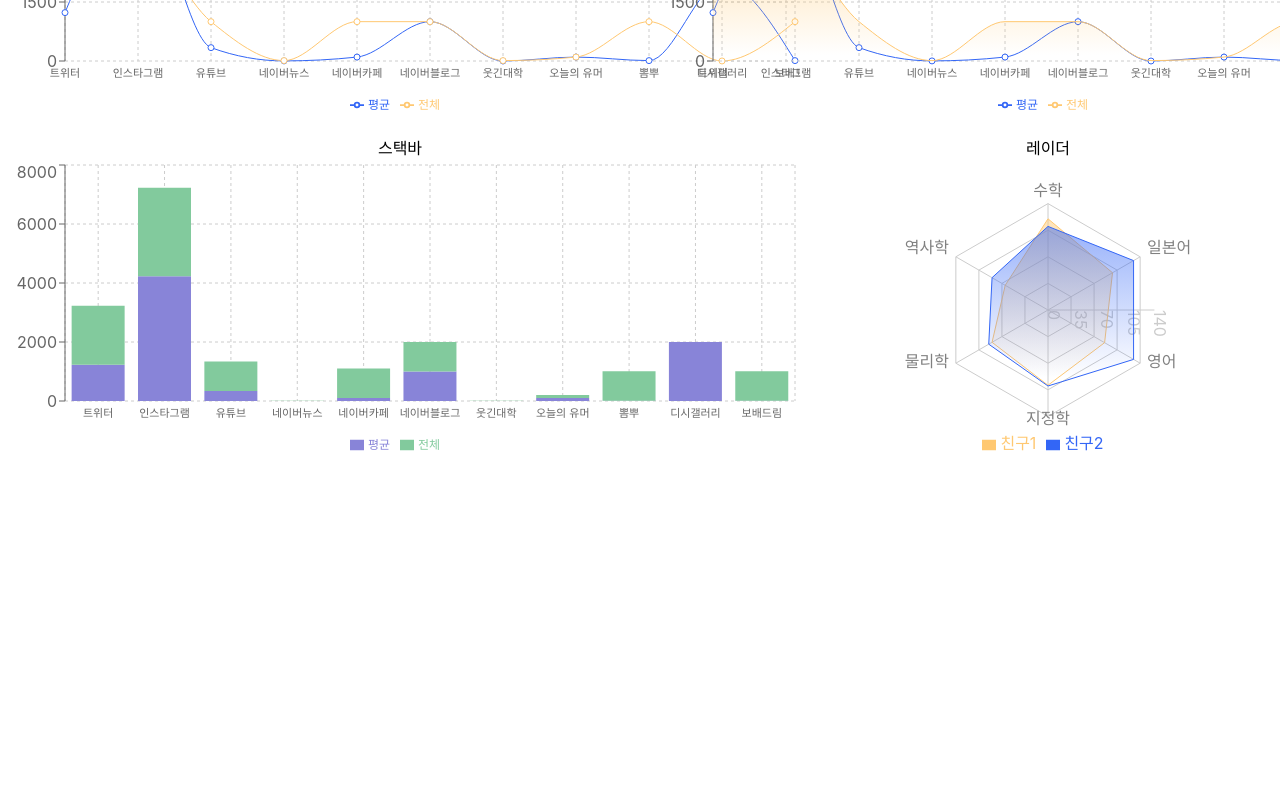
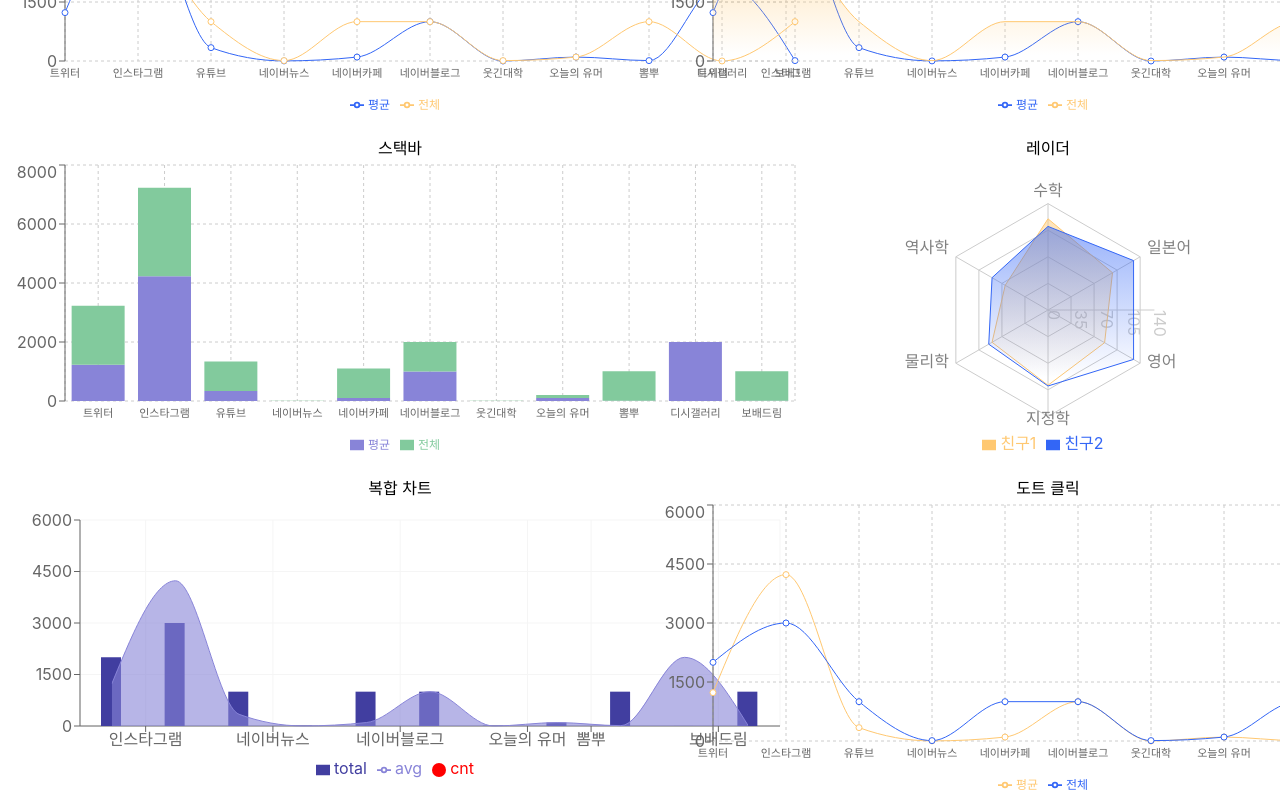
Before and after one commit to kth9192/graph-sample, a Next.js app: page /rechart in a window 1280 px wide. Shown: the part 544-1344 px from the top of the page. Before the commit the page ends 1004 px from the top, so only its background shows below. Built offline with nearby package versions, Linux system fonts and the light colour scheme.

Commit message:
:sparkles:  클릭차트 & 복합차트

```diff
--- a/pages/rechart.tsx
+++ b/pages/rechart.tsx
@@ -19,6 +19,7 @@ import {
   PolarRadiusAxis,
   PolarAngleAxis,
   PolarGrid,
+  Scatter,
 } from 'recharts';
 import {
   NameType,
@@ -30,10 +31,16 @@ function Rechart() {
   const [datas, setdatas] = useState(dataSets);
   const [radarDatas, setRadarDatas] = useState(radarTestSet);
 
+  const [clickKey, setClickKey] = useState('');
+
   useEffect(() => {
     setdatas(dataSets);
     setRadarDatas(radarTestSet);
   }, [dataSets]);
+
+  const handleClick = (data: unknown) => {
+    setClickKey(data);
+  };
 
   const CustomTooltip = ({
     active,
@@ -252,6 +259,106 @@ function Rechart() {
           </RadarChart>
         </ResponsiveContainer>
       </div>
+
+      <div className="flex flex-col w-fit">
+        <h2 className="mx-auto">복합 차트</h2>
+        <ResponsiveContainer width={800} height={300}>
+          <ComposedChart
+            width={500}
+            height={400}
+            data={dataSets}
+            margin={{
+              top: 20,
+              right: 20,
+              bottom: 20,
+              left: 20,
+            }}
+          >
+            <CartesianGrid stroke="#f5f5f5" />
+            <XAxis dataKey="label" scale="band" />
+            <YAxis />
+            <Tooltip content={CustomTooltip} />
+            <Legend />
+            <Bar dataKey="total" barSize={20} fill="#413ea0" />
+            <Area
+              type="monotone"
+              dataKey="avg"
+              fill="#8884d8"
+              stroke="#8884d8"
+            />
+            <Scatter dataKey="cnt" fill="red" />
+          </ComposedChart>
+        </ResponsiveContainer>
+      </div>
+
+      <div className="flex flex-col w-fit">
+        <h2 className="mx-auto">도트 클릭</h2>
+        <ResponsiveContainer width={800} height={300}>
+          <ComposedChart height={300} data={datas} barGap={-10}>
+            <CartesianGrid strokeDasharray="3 3" />
+            <XAxis
+              dataKey="label"
+              tick={{ fontSize: 11 }}
+              interval={0}
+              axisLine={false}
+              tickLine={false}
+            />
+            <YAxis />
+            <Tooltip content={CustomTooltip} />
+            <Legend
+              align="center"
+              formatter={(props) => (
+                <span className="text-xs font-medium">
+                  {props === 'avg' ? '평균' : '전체'}
+                </span>
+              )}
+            />
+
+            {clickKey === 'avg' ? (
+              <Area
+                type="monotone"
+                dataKey="avg"
+                fill="#ffc871"
+                stroke="#ffc871"
+                activeDot={{
+                  onClick: (event, payload: any) => handleClick(''),
+                }}
+              />
+            ) : (
+              <Line
+                type="monotone"
+                dataKey="avg"
+                stroke="#ffc871"
+                activeDot={{
+                  onClick: (event, payload: any) =>
+                    handleClick(payload.dataKey),
+                }}
+              />
+            )}
+            {clickKey === 'total' ? (
+              <Area
+                type="monotone"
+                dataKey="total"
+                fill="#3366f6"
+                stroke="#3366f6"
+                activeDot={{
+                  onClick: (event, payload: any) => handleClick(''),
+                }}
+              />
+            ) : (
+              <Line
+                type="monotone"
+                dataKey="total"
+                stroke="#3366f6"
+                activeDot={{
+                  onClick: (event, payload: any) =>
+                    handleClick(payload.dataKey),
+                }}
+              />
+            )}
+          </ComposedChart>
+        </ResponsiveContainer>
+      </div>
     </div>
   );
 }
```
